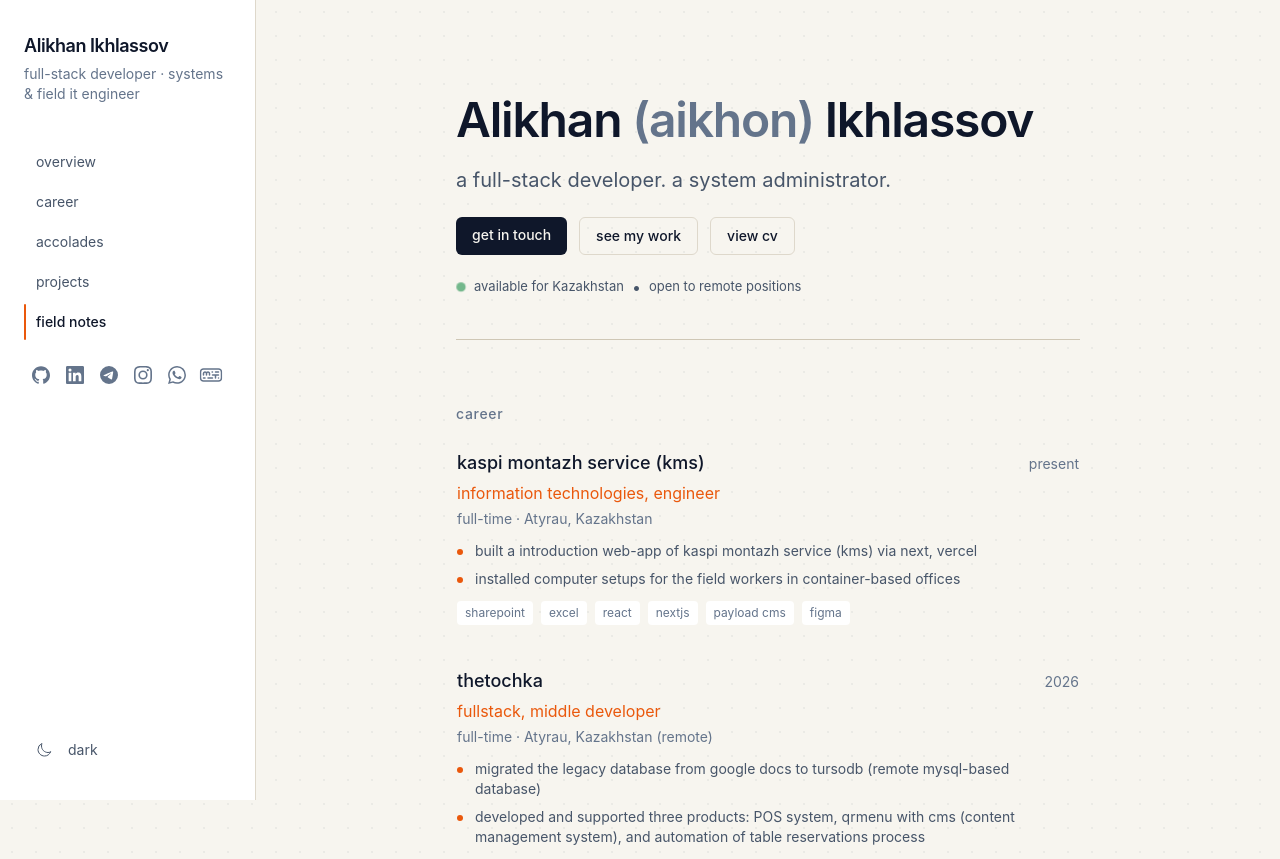
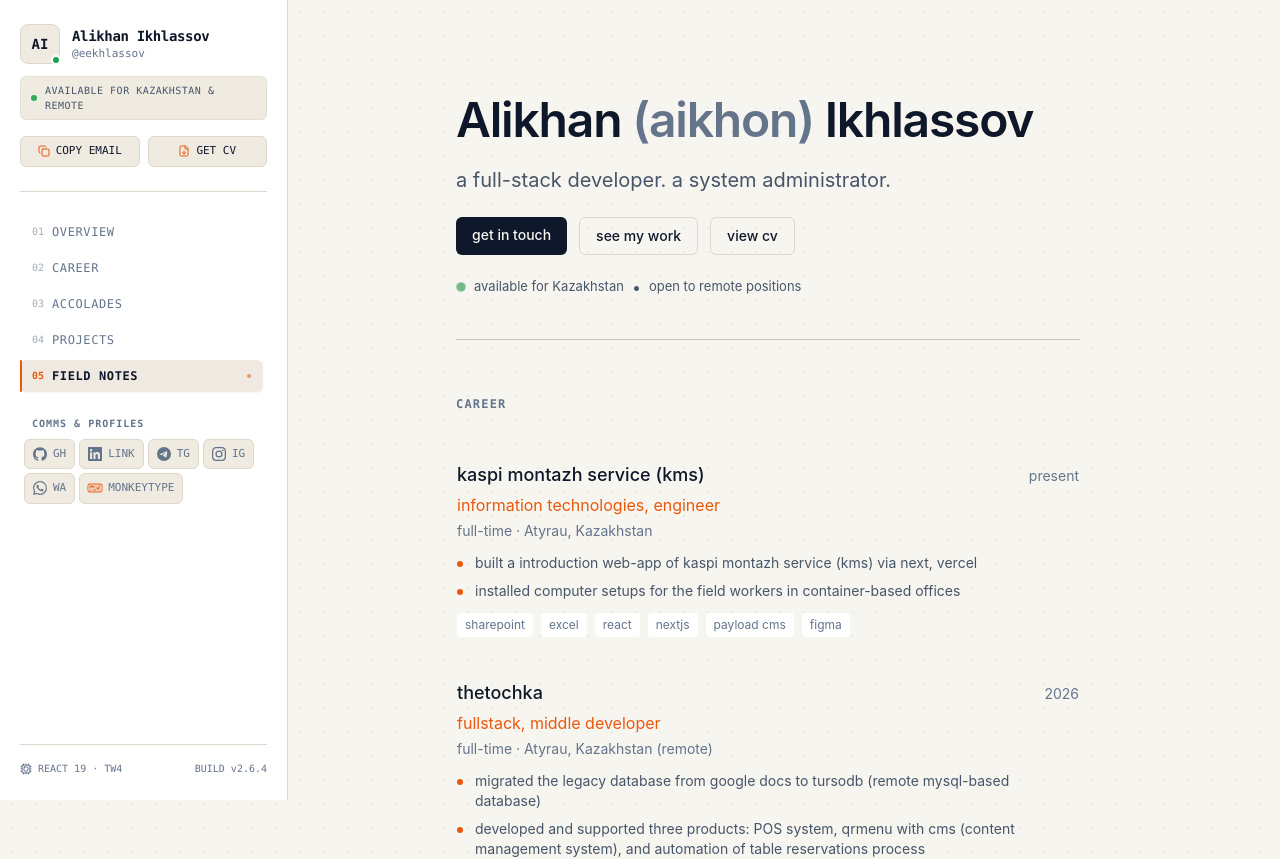
Before and after one commit to aikhon/portfolio, a React (Vite) app: page / in a window 1280 px wide. Shown: the top 859 px of the page. Built offline with nearby package versions, Linux system fonts and the light colour scheme.

Commit message:
fix: agy decided to fix the content sidebar lmao

```diff
--- a/src/components/Section.jsx
+++ b/src/components/Section.jsx
@@ -1,10 +1,26 @@
-// Shared shell for the Work / Education / About sections: the top rule, the
-// vertical rhythm, and the small uppercase label. `id` is what the sidebar
-// links to and what the scroll indicator tracks.
-export function Section({ id, title, children }) {
+export function Section({ id, code, title, subtitle, action, children }) {
   return (
-    <section id={id} className="border-t border-rule py-16">
-      <h2 className="text-sm font-medium tracking-wider text-muted">{title}</h2>
+    <section id={id} className="border-t border-rule pt-14 pb-16">
+      <div className="flex flex-col gap-2 sm:flex-row sm:items-end sm:justify-between pb-6">
+        <div>
+          <div className="flex items-center gap-2">
+            {code && (
+              <span className="font-mono text-xs font-semibold text-accent">
+                {code} //
+              </span>
+            )}
+            <h2 className="font-mono text-xs font-semibold uppercase tracking-widest text-muted">
+              {title}
+            </h2>
+          </div>
+          {subtitle && (
+            <p className="mt-1 text-base font-semibold text-heading">
+              {subtitle}
+            </p>
+          )}
+        </div>
+        {action && <div className="mt-2 sm:mt-0">{action}</div>}
+      </div>
       {children}
     </section>
   );
--- a/src/components/Sidebar.jsx
+++ b/src/components/Sidebar.jsx
@@ -1,37 +1,100 @@
 import { site } from "../data/site.js";
-import { CloseIcon } from "./icons.jsx";
 import { SidebarNav } from "./SidebarNav.jsx";
-import { ThemeToggle } from "./ThemeToggle.jsx";
+import { Copy, FileDown, X, Terminal, Cpu } from "lucide-react";
+import { playTactileClick } from "../utils/sound.js";
 
-// Fixed panel at lg and up; below that it slides in as a drawer.
-export function Sidebar({ open, onClose, activeIndex }) {
+export function Sidebar({ open, onClose, activeIndex, onCopyEmail }) {
   return (
     <aside
-      className={`fixed inset-y-0 left-0 z-50 flex w-64 flex-col border-r border-line bg-surface px-6 py-8 transition-transform duration-200 lg:translate-x-0 ${
-        open ? "translate-x-0" : "-translate-x-full"
+      className={`fixed inset-y-0 left-0 z-40 flex w-72 flex-col border-r border-line bg-surface px-5 py-6 transition-transform duration-200 lg:translate-x-0 ${
+        open ? "translate-x-0 shadow-2xl" : "-translate-x-full"
       }`}
     >
-      <button
-        type="button"
-        onClick={onClose}
-        aria-label="Close menu"
-        className="absolute right-4 top-4 rounded-md p-2 hover:bg-canvas lg:hidden"
-      >
-        <CloseIcon />
-      </button>
-
-      <div>
-        <p className="text-lg font-semibold tracking-tight text-heading">
-          {site.name}
-        </p>
-        <p className="mt-1 text-sm text-muted">{site.tagline}</p>
+      {/* Mobile Close Button */}
+      <div className="flex items-center justify-between pb-4 lg:hidden">
+        <span className="font-mono text-xs uppercase tracking-wider text-muted">
+          // NAVIGATION MENU
+        </span>
+        <button
+          type="button"
+          onClick={() => {
+            onClose();
+            playTactileClick("click");
+          }}
+          aria-label="Close menu"
+          className="rounded p-1.5 text-muted hover:bg-canvas hover:text-heading"
+        >
+          <X className="size-4" />
+        </button>
       </div>
 
-      <SidebarNav activeIndex={activeIndex} onNavigate={onClose} />
+      {/* Engineer Identity Monogram */}
+      <div className="border-b border-line pb-6">
+        <div className="flex items-center gap-3">
+          <div className="relative flex size-10 items-center justify-center rounded-lg border border-line bg-surface-subtle font-mono text-sm font-bold text-heading">
+            AI
+            <span className="absolute -bottom-0.5 -right-0.5 size-2.5 rounded-full border-2 border-surface bg-status-ok" />
+          </div>
+          <div>
+            <div className="flex items-center gap-1.5">
+              <h2 className="font-mono text-sm font-semibold tracking-tight text-heading">
+                {site.name}
+              </h2>
+            </div>
+            <p className="font-mono text-[11px] text-muted">@{site.shortName}</p>
+          </div>
+        </div>
 
-      <div className="flex-1" />
+        {/* Live operational badge */}
+        <div className="mt-3 flex items-center gap-2 rounded-md border border-line/60 bg-surface-subtle px-2.5 py-1.5">
+          <span className="size-1.5 rounded-full bg-status-ok animate-pulse" />
+          <span className="font-mono text-[10px] uppercase tracking-wider text-body">
+            {site.status}
+          </span>
+        </div>
 
-      <ThemeToggle />
+        {/* Quick Contact & CV actions */}
+        <div className="mt-4 grid grid-cols-2 gap-2">
+          <button
+            type="button"
+            onClick={() => {
+              onCopyEmail();
+              playTactileClick("click");
+            }}
+            className="flex items-center justify-center gap-1.5 rounded-md border border-line bg-surface-subtle px-2.5 py-1.5 font-mono text-[11px] text-heading hover:border-rule hover:bg-surface-active transition-colors"
+            title="Copy email to clipboard"
+          >
+            <Copy className="size-3 text-accent" />
+            <span>COPY EMAIL</span>
+          </button>
+          <a
+            href={site.resumeUrl}
+            target="_blank"
+            rel="noreferrer"
+            onClick={() => playTactileClick("click")}
+            className="flex items-center justify-center gap-1.5 rounded-md border border-line bg-surface-subtle px-2.5 py-1.5 font-mono text-[11px] text-heading hover:border-rule hover:bg-surface-active transition-colors"
+          >
+            <FileDown className="size-3 text-accent" />
+            <span>GET CV</span>
+          </a>
+        </div>
+      </div>
+
+      {/* Nav List */}
+      <div className="mt-6 flex-1 overflow-y-auto pr-1">
+        <SidebarNav activeIndex={activeIndex} onNavigate={onClose} />
+      </div>
+
+      {/* Hardware / Architecture Spec Footer */}
+      <div className="border-t border-line pt-4">
+        <div className="flex items-center justify-between font-mono text-[10px] text-muted">
+          <div className="flex items-center gap-1.5">
+            <Cpu className="size-3 text-muted" />
+            <span>REACT 19 · TW4</span>
+          </div>
+          <span className="text-[10px]">BUILD v2.6.4</span>
+        </div>
+      </div>
     </aside>
   );
 }
--- a/src/components/SidebarNav.jsx
+++ b/src/components/SidebarNav.jsx
@@ -1,60 +1,87 @@
 import { useLayoutEffect, useRef, useState } from "react";
 import { navItems } from "../data/site.js";
 import { socials } from "../data/socials.js";
+import { playTactileClick } from "../utils/sound.js";
 
-// The nav links plus the bar that slides to whichever section you're in.
 export function SidebarNav({ activeIndex, onNavigate }) {
   const linkRefs = useRef([]);
-  const [bar, setBar] = useState(null);
+  const [indicator, setIndicator] = useState(null);
 
-  // useLayoutEffect (not useEffect) so the bar is placed before the browser
-  // paints — otherwise it visibly jumps from 0 on first render.
   useLayoutEffect(() => {
     function place() {
       const el = linkRefs.current[activeIndex];
-      if (el) setBar({ top: el.offsetTop, height: el.offsetHeight });
+      if (el) {
+        setIndicator({ top: el.offsetTop, height: el.offsetHeight });
+      }
     }
 
     place();
-    // Link geometry shifts when the sidebar reflows.
     window.addEventListener("resize", place);
     return () => window.removeEventListener("resize", place);
   }, [activeIndex]);
 
   return (
-    <nav className="mt-10 flex flex-col gap-5" aria-label="Main">
-      {/* relative: the indicator is positioned against this list */}
-      <ul className="relative space-y-1 text-sm">
+    <nav className="flex flex-col gap-6" aria-label="Main navigation">
+      {/* Precision Track Navigation */}
+      <div className="relative">
+        {/* Animated active hairline rail */}
         <span
           aria-hidden="true"
-          className="absolute left-0 w-0.5 rounded-full bg-accent transition-all duration-300 ease-out motion-reduce:transition-none"
+          className="absolute left-0 w-0.5 rounded-full bg-accent transition-all duration-200 ease-out"
           style={{
-            top: bar?.top ?? 0,
-            height: bar?.height ?? 0,
-            opacity: bar ? 1 : 0,
+            top: indicator?.top ?? 0,
+            height: indicator?.height ?? 0,
+            opacity: indicator ? 1 : 0,
           }}
         />
 
-        {navItems.map((item, i) => (
+        <ul className="space-y-1">
+          {navItems.map((item, i) => {
+            const isActive = i === activeIndex;
+            return (
               <li key={item.id}>
                 <a
                   ref={(el) => {
                     linkRefs.current[i] = el;
                   }}
                   href={`#${item.id}`}
-              onClick={onNavigate}
-              aria-current={i === activeIndex ? "true" : undefined}
-              className={`block rounded-md px-3 py-2 transition-colors hover:bg-canvas hover:text-heading ${
-                i === activeIndex ? "font-medium text-heading" : ""
+                  onClick={() => {
+                    onNavigate();
+                    playTactileClick("click");
+                  }}
+                  aria-current={isActive ? "true" : undefined}
+                  className={`group flex items-center justify-between rounded-md px-3 py-2 font-mono text-xs transition-colors ${
+                    isActive
+                      ? "bg-surface-active font-semibold text-heading shadow-xs"
+                      : "text-muted hover:bg-surface-subtle hover:text-heading"
                   }`}
                 >
-              {item.label}
+                  <span className="flex items-center gap-2">
+                    <span
+                      className={`text-[10px] ${
+                        isActive ? "text-accent font-bold" : "text-muted/60"
+                      }`}
+                    >
+                      {item.code}
+                    </span>
+                    <span className="uppercase tracking-wider">{item.label}</span>
+                  </span>
+                  {isActive && (
+                    <span className="size-1 rounded-full bg-accent animate-pulse" />
+                  )}
                 </a>
               </li>
-        ))}
+            );
+          })}
         </ul>
+      </div>
 
-      <ul className="flex text-sm">
+      {/* Social Telemetry Links */}
+      <div>
+        <p className="px-3 pb-2 font-mono text-[10px] font-semibold uppercase tracking-widest text-muted">
+          COMMS & PROFILES
+        </p>
+        <ul className="flex flex-wrap gap-1 px-1">
           {socials.map(({ label, url, Icon }) => (
             <li key={label}>
               <a
@@ -63,13 +90,16 @@ export function SidebarNav({ activeIndex, onNavigate }) {
                 rel="noopener noreferrer"
                 aria-label={label}
                 title={label}
-              className="flex items-center gap-1 rounded-md px-2 py-1.5 text-muted transition-colors hover:text-heading"
+                onClick={() => playTactileClick("click")}
+                className="flex items-center gap-1.5 rounded-md border border-line bg-surface-subtle px-2 py-1.5 text-muted transition-all hover:border-rule hover:bg-surface-active hover:text-heading"
               >
-              <Icon className={`size-4.5 shrink-0${label === "monkeytype" ? " scale-125" : ""}`} />
+                <Icon className={`size-3.5 shrink-0 ${label === "monkeytype" ? "scale-110 text-accent" : ""}`} />
+                <span className="font-mono text-[11px] uppercase">{label}</span>
               </a>
             </li>
           ))}
         </ul>
+      </div>
     </nav>
   );
 }
```
Lines whose indentation alone changed are shown as unchanged.
